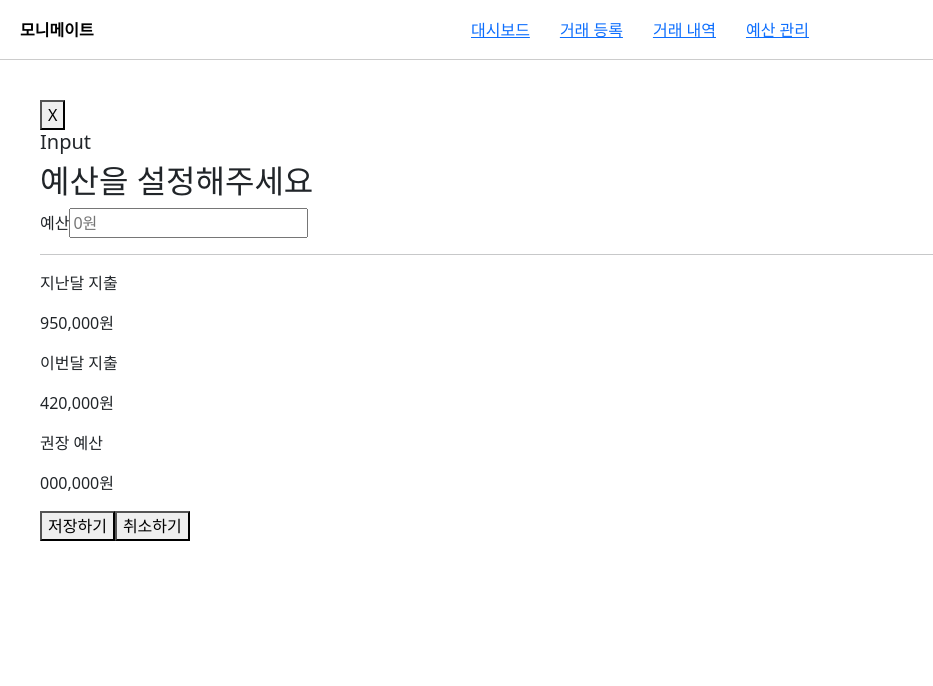
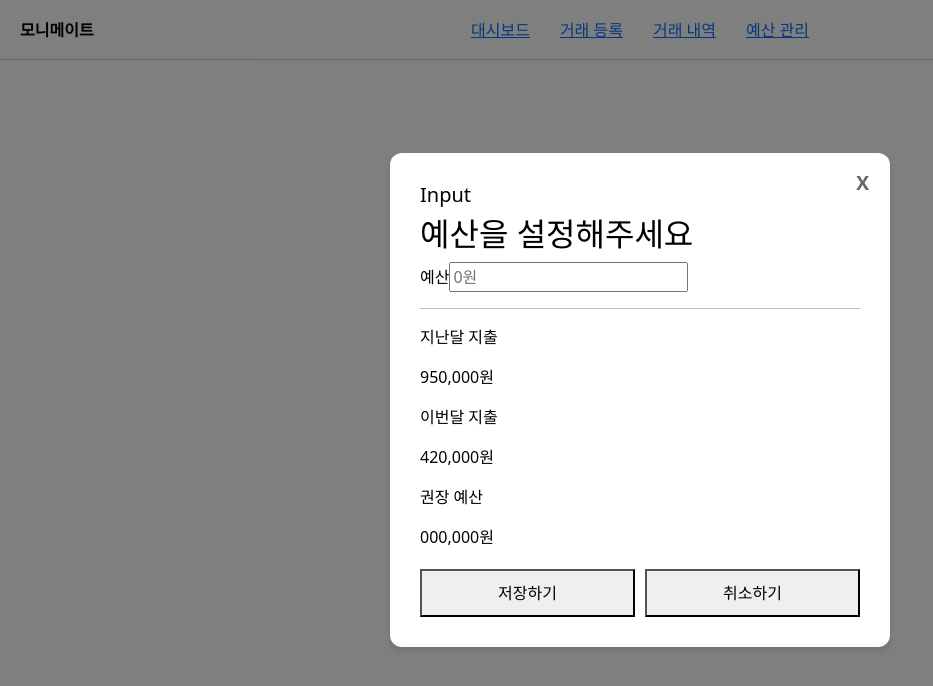
Before and after one commit to KB7-budget-manager-skeleton/budget-manager, a Vue app: page /budget in a window 1280 px wide. Shown: the top 686 px of the page, without its empty margins (0-933 px from the left). Built offline with nearby package versions, Linux system fonts and the light colour scheme.

Commit message:
막대그래프 구현 완료

```diff
--- a/src/pages/BudgetView.vue
+++ b/src/pages/BudgetView.vue
@@ -10,22 +10,41 @@
       </header>
 
       <section>
-        <div>오늘까지 권장 지출 000,000원</div>
-        <div>
-          <!-- 막대그래프 구현 예정 -->
+        <div class="info-text">
+          오늘까지 권장 지출 {{ RecommendedSpendToDate.toLocaleString() }}원
         </div>
-        <div>총 예산 {{ DummyTotalBudget.toLocaleString() }}원</div>
+
+        <div class="progress-bar-container">
+          <div
+            :style="{ width: ProgressPercent + '%' }"
+            class="progress-fill"
+          ></div>
+
+          <div
+            :style="{ left: RecommendedPercent + '%' }"
+            class="target-marker-wrapper"
+          >
+            <span class="target-text">오늘까지 권장 지출 </span>
+            <div class="target-line"></div>
+          </div>
+        </div>
+
+        <div class="info-text total-text">
+          총 예산 {{ DummyTotalBudget.toLocaleString() }}원
+        </div>
       </section>
 
       <section>
         <article>
           <p>이번달 <br />이만큼을 사용했어요</p>
-          <p>{{ DummyCurrentMonthSpend.toLocaleString() }}원</p>
+          <p class="center-align">
+            {{ DummyCurrentMonthSpend.toLocaleString() }}원
+          </p>
         </article>
 
         <article>
           <p>이번달 <br />하루에 이만큼을 쓸 수 있어요</p>
-          <p>{{ DailyAllowance.toLocaleString() }}원</p>
+          <p class="center-align">{{ DailyAllowance.toLocaleString() }}원</p>
         </article>
       </section>
 
@@ -34,8 +53,9 @@
       </div>
     </div>
 
-    <div v-if="isModalOpen">
-      <button type="button" @click="CloseModal">X</button>
+    <div v-if="isModalOpen" class="modal-overlay">
+      <div class="modal-content">
+        <button type="button" @click="CloseModal" class="close-btn">X</button>
 
         <header>
           <h5>Input</h5>
@@ -55,7 +75,9 @@
               inputmode="numeric"
               @keydown="PreventText"
             />
-          <p v-if="isShowError">예산을 입력해주세요.</p>
+            <p v-if="isShowError" class="error-text">
+              예산을 올바르게 입력해주세요.
+            </p>
           </div>
 
           <hr />
@@ -73,11 +95,12 @@
             <p>000,000원</p>
           </div>
 
-        <div>
+          <div class="btn-group">
             <button type="submit">저장하기</button>
             <button type="button" @click="CloseModal">취소하기</button>
           </div>
         </form>
+      </div>
     </div>
   </main>
 </template>
@@ -119,10 +142,42 @@ const DailyAllowance = computed(() => {
   return Math.floor(RemainingBudget.value / RemainingDays);
 });
 
+// 오늘까지 권장 지출액
+const RecommendedSpendToDate = computed(() => {
+  if (DummyTotalBudget.value === 0) return 0;
+
+  const Today = new Date();
+  const CurrentDay = Today.getDate(); // 오늘 날짜
+  const LastDay = new Date(
+    Today.getFullYear(),
+    Today.getMonth() + 1,
+    0,
+  ).getDate(); // 이번 달의 마지막 날짜
+
+  // (총 예산 / 이번 달 총 일수) * 오늘 날짜
+  const IdealDailySpend = DummyTotalBudget.value / LastDay;
+  return Math.floor(IdealDailySpend * CurrentDay);
+});
+
 // 모달창 인풋에 보여질 텍스트
 const FormattedInput = computed(() => {
   if (InputAmount.value === 0) return '';
   return InputAmount.value.toLocaleString() + '원';
+});
+
+// 막대그래프 진행률 계산
+const ProgressPercent = computed(() => {
+  if (DummyTotalBudget.value === 0) return 0;
+  // 지출 비율 계산 (최대 100%를 넘지 않도록 처리)
+  const Ratio = (DummyCurrentMonthSpend.value / DummyTotalBudget.value) * 100;
+  return Math.min(Ratio, 100);
+});
+
+// 하얀 선의 위치(퍼센트) 계산
+const RecommendedPercent = computed(() => {
+  if (DummyTotalBudget.value === 0) return 0;
+  const Ratio = (RecommendedSpendToDate.value / DummyTotalBudget.value) * 100;
+  return Math.min(Ratio, 100);
 });
 
 // 화면 켜질 때 실행: 예산이 0원이면 바로 모달 열기
@@ -159,19 +214,6 @@ const CloseModal = () => {
   isModalOpen.value = false;
 };
 
-// 5. 저장하기 버튼 눌렀을 때
-const SaveBudget = () => {
-  // 예산을 안 적었으면 에러 띄우기(숫자만 입력 가능) -구현 필요 (현재 오류 시 모달창 닫힘)
-  if (
-    !InputAmount.value ||
-    InputAmount.value <= 0 ||
-    isNaN(InputAmount.value)
-  ) {
-    isShowError.value = true;
-    return;
-  }
-};
-
 // 숫자 외의 다른 키를 입력 방지하는 함수
 const PreventText = (event) => {
   // 허용키 설정
@@ -194,10 +236,151 @@ const PreventText = (event) => {
   if (!/^[0-9]$/.test(event.key)) {
     event.preventDefault();
   }
+};
+
+// 5. 저장하기 버튼 눌렀을 때
+const SaveBudget = () => {
+  // 예산을 안 적었으면 에러 띄우기(숫자만 입력 가능)
+  if (
+    !InputAmount.value ||
+    InputAmount.value <= 0 ||
+    isNaN(InputAmount.value)
+  ) {
+    isShowError.value = true;
+    return;
+  }
 
   isShowError.value = false;
   DummyTotalBudget.value = InputAmount.value; // 더미 변수에 저장
   isBudgetSet.value = true; // 대시보드 화면 켜기
+  isModalOpen.value = false; // 모달 닫기
 };
-isModalOpen.value = false; // 모달 닫기
 </script>
+
+<style scoped>
+/* 화면 전반을 가리는 팝업 형태 디자인 */
+.modal-overlay {
+  position: fixed;
+  top: 0;
+  left: 0;
+  width: 100vw;
+  height: 100vh;
+  background-color: rgba(0, 0, 0, 0.5); /* 반투명 배경 */
+  display: flex;
+  justify-content: center;
+  align-items: center;
+  z-index: 1000;
+}
+
+/* 팝업 중앙의 하얀 박스 */
+.modal-content {
+  background-color: #ffffff;
+  color: #000000;
+  padding: 30px;
+  border-radius: 12px;
+  width: 90%;
+  max-width: 500px;
+  position: relative;
+  box-shadow: 0 4px 6px rgba(0, 0, 0, 0.1);
+}
+
+/* 우측 상단 닫기 버튼 */
+.close-btn {
+  position: absolute;
+  top: 15px;
+  right: 15px;
+  background: none;
+  border: none;
+  font-size: 1.2rem;
+  font-weight: bold;
+  cursor: pointer;
+  color: #666;
+}
+
+/* 에러 메시지 스타일 */
+.error-text {
+  color: #ff4d4f;
+  font-size: 0.85rem;
+  margin-top: 5px;
+}
+
+/* 막대그래프 디자인 */
+
+.progress-bar-container {
+  position: relative;
+  width: 100%;
+  height: 20px;
+  background-color: #e9ecef;
+  border-radius: 10px;
+  margin: 35px 0 15px 0; /* ⭐ 위쪽 여백(35px)을 충분히 주어 글씨가 들어갈 공간 확보 */
+}
+
+/* 실제 지출 막대 */
+.progress-fill {
+  height: 100%;
+  background-color: #4f46e5;
+  border-radius: 10px;
+  transition: width 0.4s ease-in-out;
+}
+
+/* 오늘 권장 목표 하얀 선과 글씨를 담는 래퍼 */
+.target-marker-wrapper {
+  position: absolute;
+  top: -8px; /* 막대 위로 삐져나오게 */
+  bottom: -8px; /* 막대 아래로 삐져나오게 */
+  width: 2px;
+  transform: translateX(
+    -50%
+  ); /* 정확한 퍼센트 지점에 선의 중앙이 오도록 정렬 */
+  z-index: 10;
+}
+
+/* 하얀 선 본체 */
+.target-line {
+  width: 100%;
+  height: 100%;
+  background-color: #ffffff;
+  box-shadow: 0 0 3px rgba(0, 0, 0, 0.5); /* 선이 묻히지 않게 그림자 추가 */
+}
+
+/* 하얀 선*/
+.target-text {
+  position: absolute;
+  top: -24px; /* 하얀 선 꼭대기보다 더 위로 올림 */
+  left: 50%;
+  transform: translateX(-50%); /* 텍스트가 선의 중앙에 오도록 정렬 */
+  font-size: 0.75rem;
+  font-weight: bold;
+  color: #ffffff; /* 글씨 색상 (어두운 테마면 유지, 밝은 테마면 #333 등 변경) */
+  white-space: nowrap; /* 텍스트 줄바꿈 방지 */
+  background-color: rgba(0, 0, 0, 0.6); /* 글씨가 잘 보이도록 작은 배경 추가 */
+  padding: 2px 6px;
+  border-radius: 4px;
+}
+
+/* 그래프 위아래 정보 텍스트 */
+.info-text {
+  font-size: 0.9rem;
+  color: #555;
+}
+.total-text {
+  text-align: right;
+}
+
+/* 텍스트 가운데 정렬 */
+.center-align {
+  text-align: center;
+}
+
+/* 버튼 그룹 정렬 */
+.btn-group {
+  display: flex;
+  gap: 10px;
+  margin-top: 20px;
+}
+.btn-group button {
+  flex: 1;
+  padding: 10px;
+  cursor: pointer;
+}
+</style>
```
Lines whose indentation alone changed are shown as unchanged.
